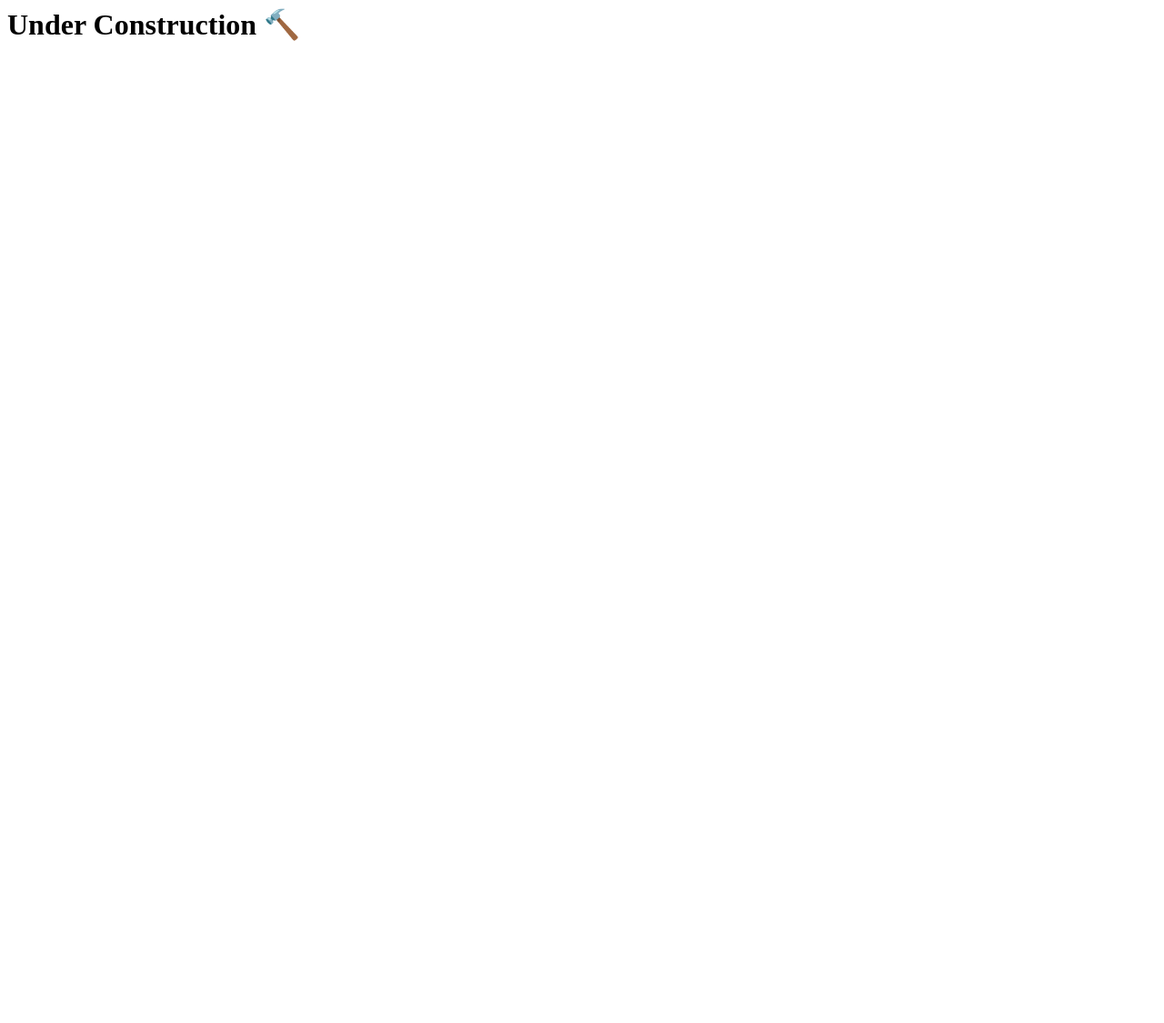
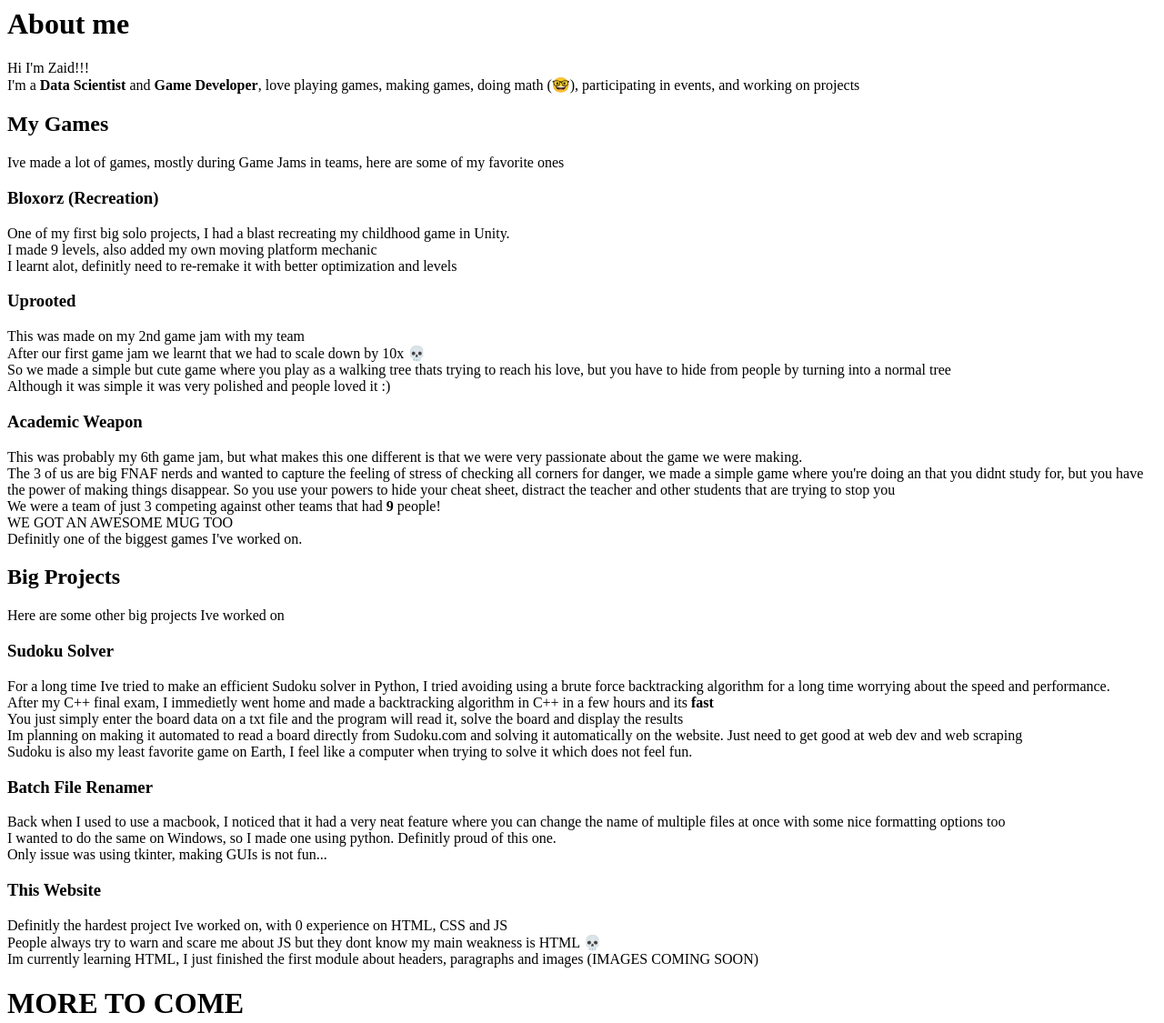
Before and after one commit to ZaidMinhas/zaidminhas.github.io, a plain HTML site: page index.html in a window 1280 px wide. Shown: the whole page at 91% size. Before the commit the page ends 800 px from the top, so only its background shows below. Drawn offline with Linux system fonts and the light colour scheme.

Commit message:
First actual push

```diff
--- a/index.html
+++ b/index.html
@@ -1 +1,75 @@
-<h1> Under Construction 🔨</h1>
+<h1> About me</h1>
+<p>Hi I'm Zaid!!! <br>
+I'm a <b>Data Scientist</b> and <b>Game Developer</b>, love playing games, making games, doing math (🤓), participating in events, and working on projects</p>
+
+<h2>My Games</h2>
+<p>Ive made a lot of games, mostly during Game Jams in teams, here are some of my favorite ones</p>
+
+<h3>Bloxorz (Recreation)</h3>
+<p>
+	One of my first big solo projects, I had a blast recreating my childhood game in Unity.
+	<br>
+	I made 9 levels, also added my own moving platform mechanic
+	<br>
+	I learnt alot, definitly need to re-remake it with better optimization and levels
+</p>
+
+<h3>Uprooted</h3>
+<p>
+	This was made on my 2nd game jam with my team
+	<br>
+	After our first game jam we learnt that we had to scale down by 10x 💀
+	<br>
+	So we made a simple but cute game where you play as a walking tree thats trying to reach his love, but you have to hide from people by turning into a normal tree
+	<br>
+	Although it was simple it was very polished and people loved it :)
+</p>
+
+
+<h3>Academic Weapon</h3>
+<p>
+	This was probably my 6th game jam, but what makes this one different is that we were very passionate about the game we were making.
+	<br>
+	The 3 of us are big FNAF nerds and wanted to capture the feeling of stress of checking all corners for danger, we made a simple game where you're doing an that you didnt study for, but you have the power of making things disappear. So you use your powers to hide your cheat sheet, distract the teacher and other students that are trying to stop you
+	<br>
+	We were a team of just 3 competing against other teams that had <b>9</b> people!
+	<br>
+	WE GOT AN AWESOME MUG TOO
+	<br>
+	Definitly one of the biggest games I've worked on.
+</p>
+
+<h2>Big Projects</h2>
+<p>Here are some other big projects Ive worked on</p>
+
+<h3>Sudoku Solver</h3>
+<p>
+	For a long time Ive tried to make an efficient Sudoku solver in Python, I tried avoiding using a brute force backtracking algorithm for a long time worrying about the speed and performance.
+<br>
+	After my C++ final exam, I immedietly went home and made a backtracking algorithm in C++ in a few hours and its <b>fast</b>
+<br>
+	You just simply enter the board data on a txt file and the program will read it, solve the board and display the results
+<br>
+	Im planning on making it automated to read a board directly from Sudoku.com and solving it automatically on the website. Just need to get good at web dev and web scraping
+<br>
+	Sudoku is also my least favorite game on Earth, I feel like a computer when trying to solve it which does not feel fun.
+</p>
+
+<h3>Batch File Renamer</h3>
+<p>
+	Back when I used to use a macbook, I noticed that it had a very neat feature where you can change the name of multiple files at once with some nice formatting options too
+<br>
+	I wanted to do the same on Windows, so I made one using python. Definitly proud of this one.
+<br>
+	Only issue was using tkinter, making GUIs is not fun...
+</p>
+
+<h3>This Website</h3>
+<p>
+	Definitly the hardest project Ive worked on, with 0 experience on HTML, CSS and JS
+	<br>
+	People always try to warn and scare me about JS but they dont know my main weakness is HTML 💀
+	<br>
+	Im currently learning HTML, I just finished the first module about headers, paragraphs and images (IMAGES COMING SOON)
+</p>
+<h1>MORE TO COME</h1>
```
